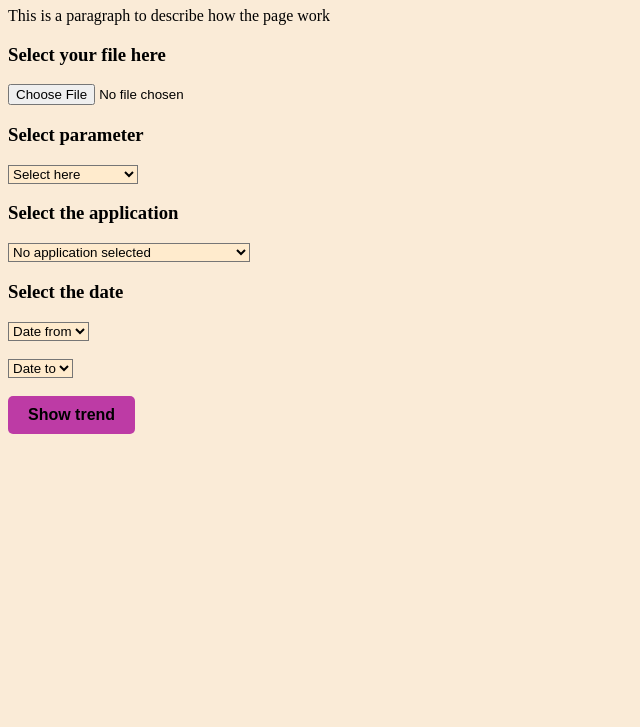
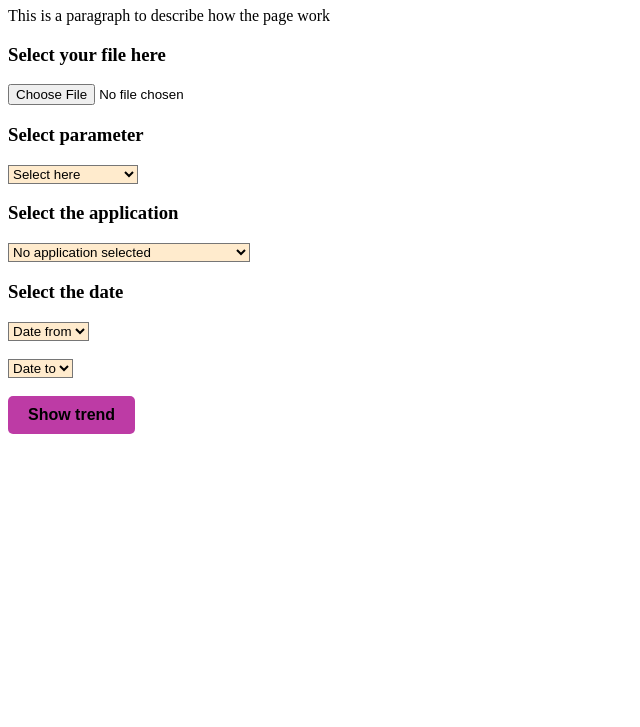
Before and after one commit to gemmy94/graph-trend-app, a website with bundled scripts: page index.html in a window 1280 px wide. Shown: the part 73-800 px from the top of the page, without its empty margins (0-640 px from the left). Built offline with nearby package versions, Linux system fonts and the light colour scheme.

Commit message:
White background

```diff
--- a/style.css
+++ b/style.css
@@ -1,6 +1,6 @@
 body {
-    background-color: antiquewhite;
-/*    background-color: white; */
+/*    background-color: antiquewhite;*/
+    background-color: white;
 }
 
 select {
```
